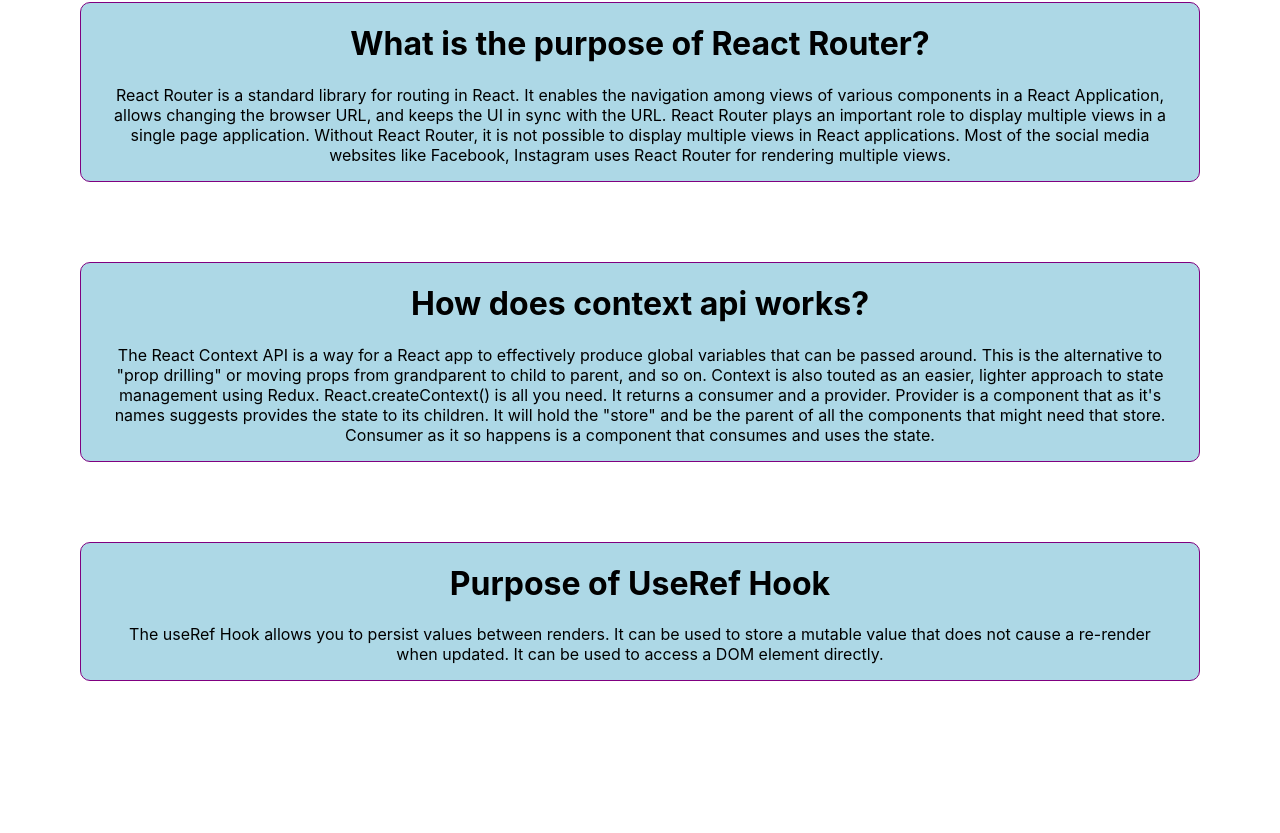
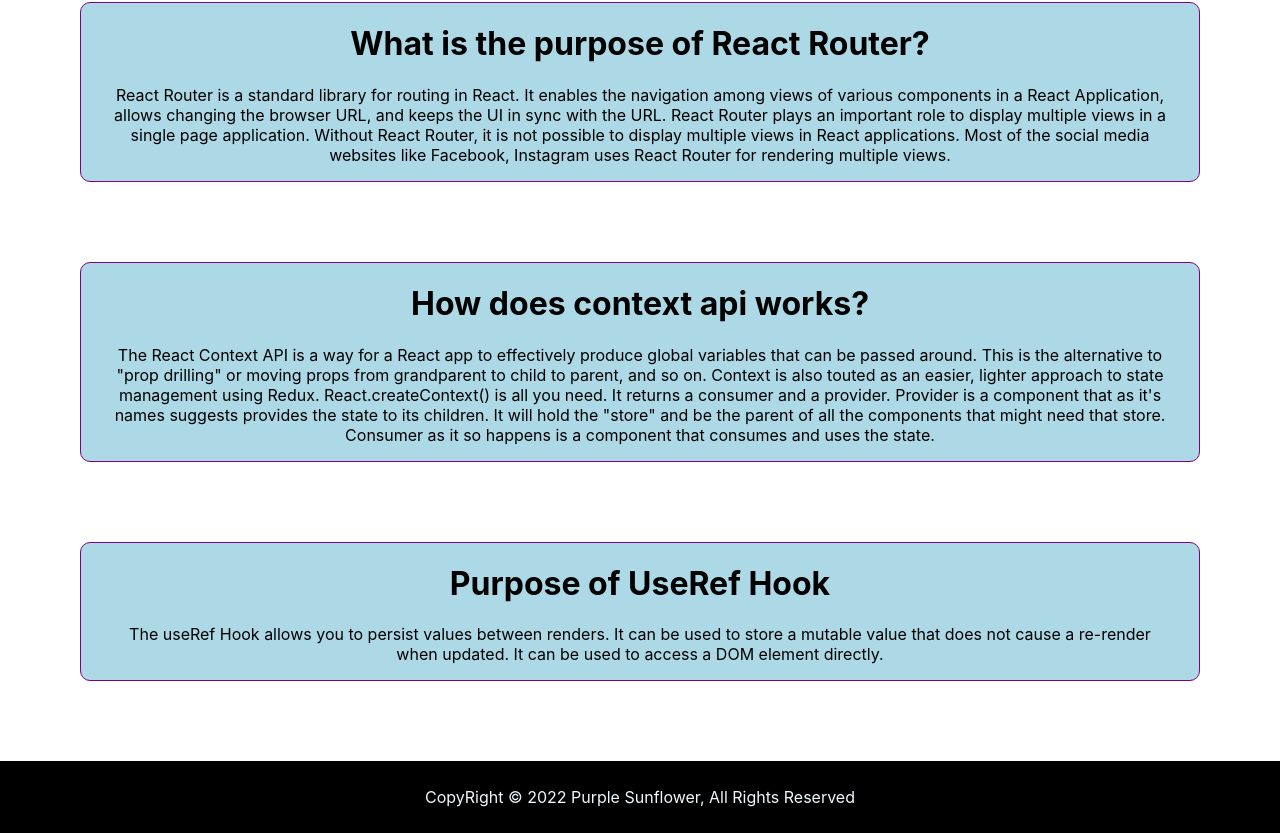
Before and after one commit to sadia136310/purple-sunflower, a React (Create React App) app: page /blog in a window 1280 px wide. Shown: the part 147-980 px from the top of the page. Before the commit the page ends 908 px from the top, so only its background shows below. Built offline with nearby package versions, Linux system fonts and the light colour scheme.

Commit message:
footer part added

```diff
--- /dev/null
+++ b/src/components/Footer/Footer.css
@@ -0,0 +1,5 @@
+.footer{
+    background-color: black;
+    color: aliceblue;
+    padding: 10px;
+}
--- /dev/null
+++ b/src/components/Footer/Footer.js
@@ -0,0 +1,11 @@
+import React from 'react';
+import './Footer.css'
+const Footer = () => {
+    return (
+        <div className='footer'>
+            <p>CopyRight © 2022 Purple Sunflower, All Rights Reserved</p>
+        </div>
+    );
+};
+
+export default Footer;
--- a/src/components/Question/Question.js
+++ b/src/components/Question/Question.js
@@ -13,10 +13,10 @@ const Question = ({ques}) => {
     const showAnsToButton=(option)=>{
  const showAns=(option === correctAnswer);
  if(showAns){
-    toast("right Ans!");
+    toast("Right Ans!");
  }
  else{
-   toast('wrong Ans!');
+   toast('Wrong Ans!');
  }
     }
 
--- a/src/components/Statistics/Statistics.css
+++ b/src/components/Statistics/Statistics.css
@@ -1,6 +1,7 @@
 .chart-container{
     margin-top: 100px;
     margin-left: 280px;
+    margin-bottom: 100px;
 }
 
 @media only screen and (max-width: 767px) {
--- a/src/layouts/Main.js
+++ b/src/layouts/Main.js
@@ -1,12 +1,14 @@
 import React from 'react';
 import Header from '../components/Header/Header';
 import {Outlet} from 'react-router-dom';
+import Footer from '../components/Footer/Footer';
 
 const Main = () => {
     return (
         <div>
             <Header></Header>
               <Outlet></Outlet>
+              <Footer></Footer>
         </div>
     );
 };
```
